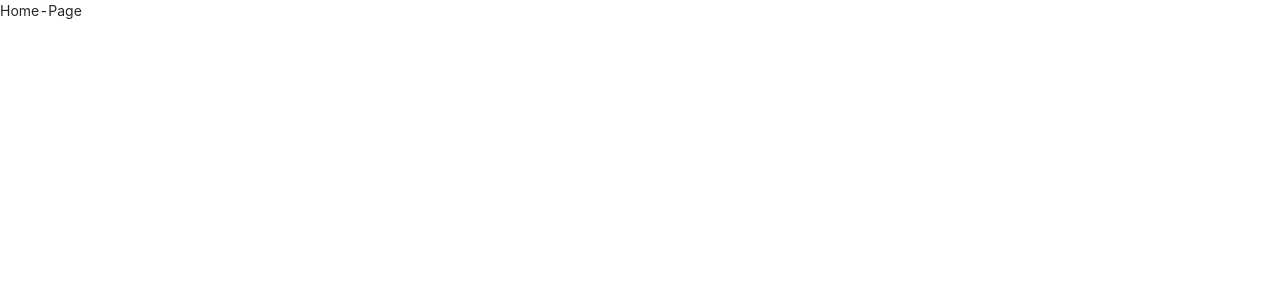
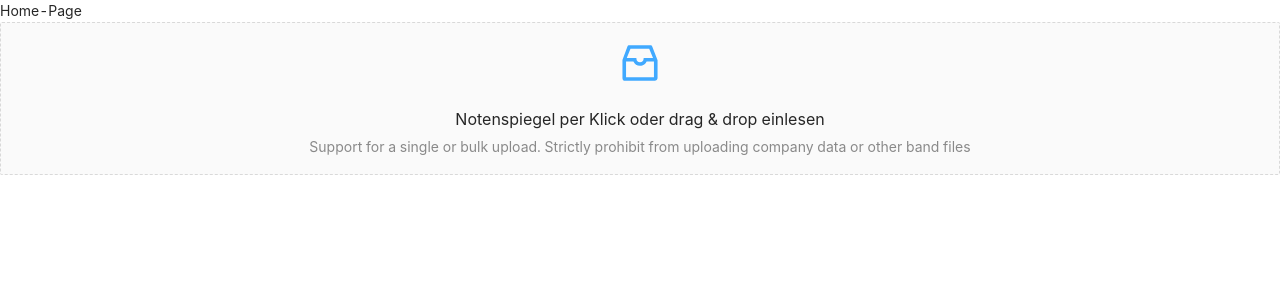
Before and after one commit to malik-zenth/gradulator, a React (Create React App) app: page / in a window 1280 px wide. Shown: the top 300 px of the page. Built offline with nearby package versions, Linux system fonts and the light colour scheme; the HTML template or start-up script is replaced by a standard one.

Commit message:
Added component to Home

```diff
--- a/src/Pages/Home.tsx
+++ b/src/Pages/Home.tsx
@@ -1,4 +1,5 @@
 import React from "react"
+import PdfUpload from "../Components/PdfUpload"
 
 // Home Page
 class Home extends React.Component{
@@ -7,6 +8,7 @@ class Home extends React.Component{
         return(
             <div>
                 Home-Page
+                <PdfUpload></PdfUpload>
             </div>
         )
     }
```
